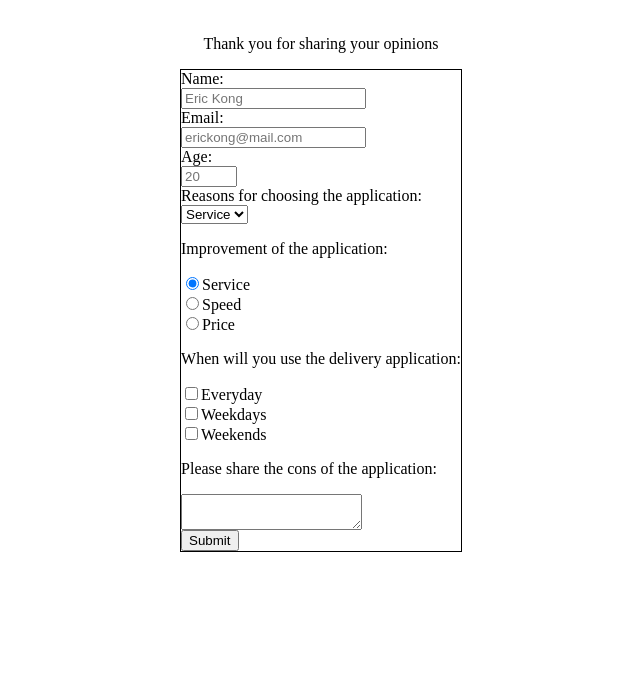
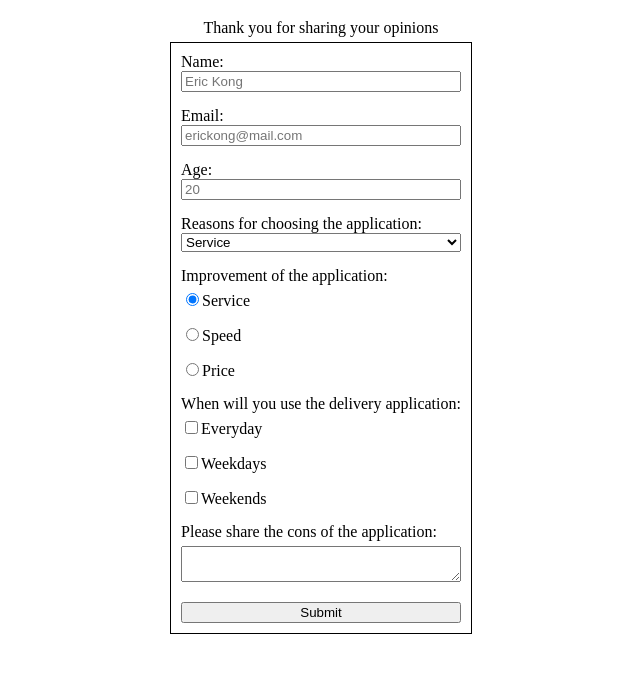
Before and after one commit to ryanzheng0507/fCC-projects-survey-form, a plain HTML site: page index.html in a window 1280 px wide. Shown: the part 69-742 px from the top of the page, without its empty margins (319-959 px from the left). Drawn offline with Linux system fonts and the light colour scheme.

Commit message:
style fixed in CSS

```diff
--- a/style.css
+++ b/style.css
@@ -1,3 +1,7 @@
+* {
+  box-sizing: border-box;
+}
+
 body {
   display: flex;
   flex-direction: column;
@@ -7,8 +11,21 @@ body {
 
 #survey-form {
   border: 1px solid black;
+  padding: 10px;
 }
 
 .form-control {
   display: block;
+  width: 100%;
+  margin-bottom: 15px;
 }
+
+button {
+  width: 100%;
+  margin-top: 5px;
+}
+
+p {
+  margin-top: 0;
+  margin-bottom: 5px;
+}
```
